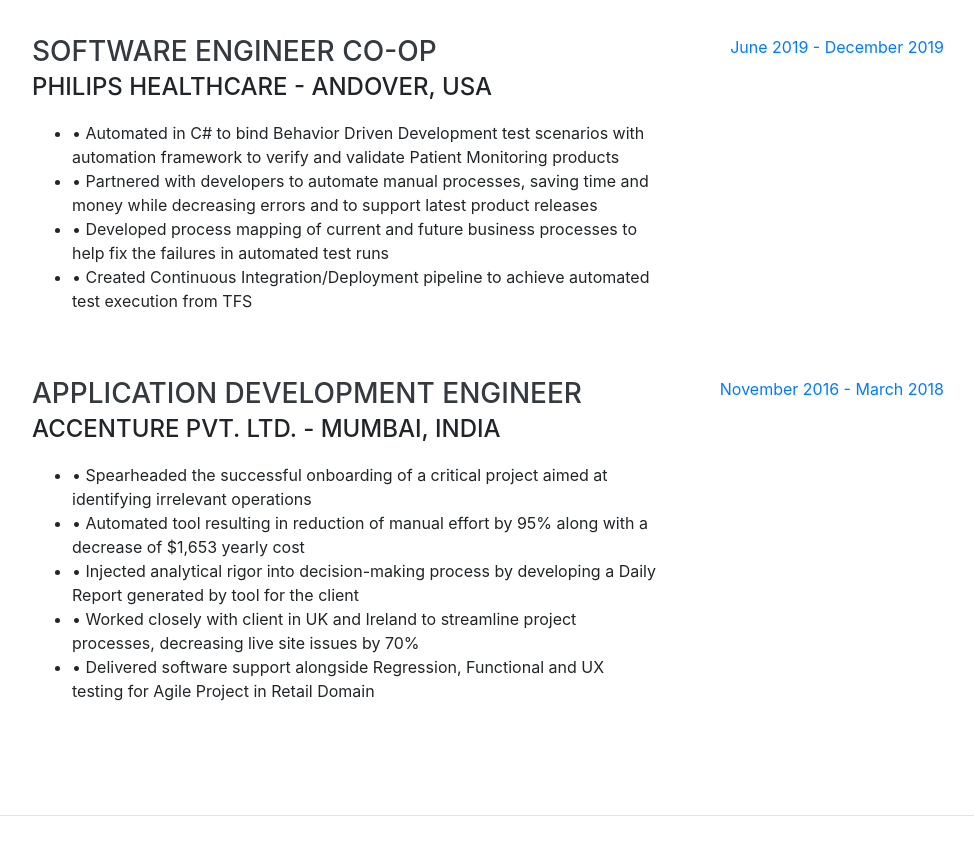
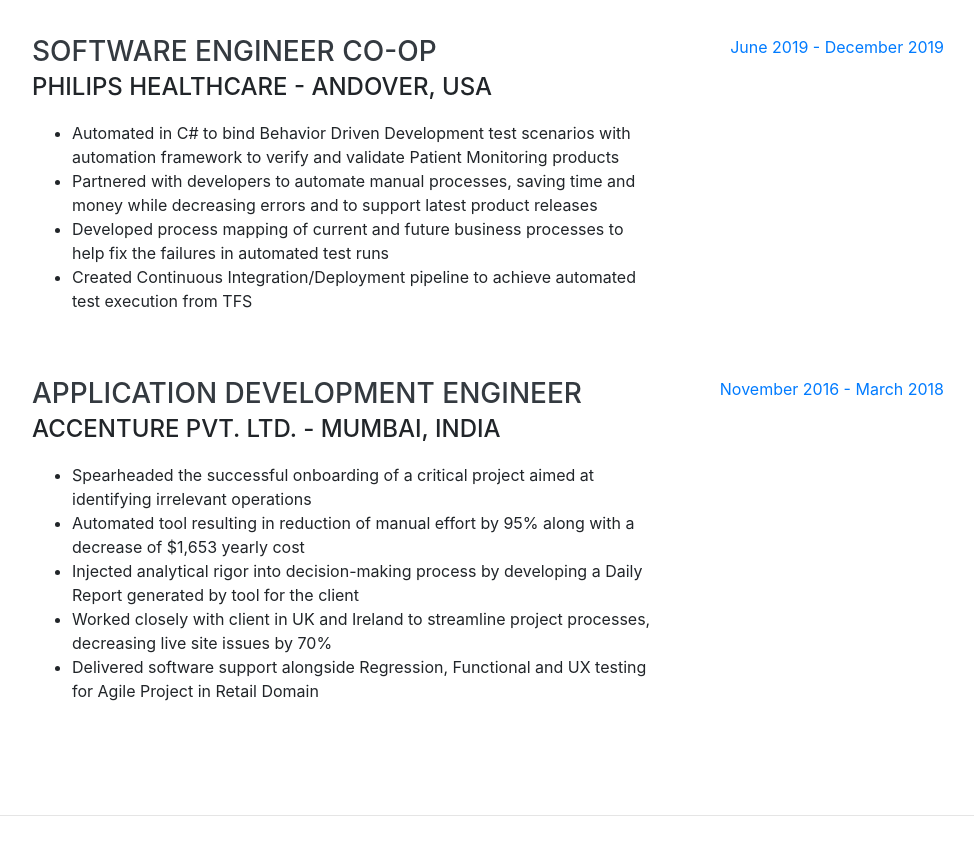
Before and after one commit to mohodhruda/mohodhruda.github.io, a website with bundled scripts: page index.html in a window 1280 px wide. Shown: the part 900-1755 px from the top of the page, without its empty margins (288-1262 px from the left). Built offline with nearby package versions, Linux system fonts and the light colour scheme; a web font is replaced by a local one.

Commit message:
Update index.html
initial commit

```diff
--- a/index.html
+++ b/index.html
@@ -91,10 +91,10 @@
             <h3 class="mb-0">Software Engineer Co-op</h3>
             <div class="subheading mb-3">Philips Healthcare - Andover, USA</div>
             <ul>
-              <li>• Automated in C# to bind Behavior Driven Development test scenarios with automation framework to verify and validate Patient Monitoring products</li>
-              <li>•	Partnered with developers to automate manual processes, saving time and money while decreasing errors and to support latest product releases </li>
-              <li>•	Developed process mapping of current and future business processes to help fix the failures in automated test runs </li>
-              <li>•	Created Continuous Integration/Deployment pipeline to achieve automated test execution from TFS</li>
+              <li>Automated in C# to bind Behavior Driven Development test scenarios with automation framework to verify and validate Patient Monitoring products</li>
+              <li>Partnered with developers to automate manual processes, saving time and money while decreasing errors and to support latest product releases </li>
+              <li>Developed process mapping of current and future business processes to help fix the failures in automated test runs </li>
+              <li>Created Continuous Integration/Deployment pipeline to achieve automated test execution from TFS</li>
             </ul>
           </div>
           <div class="resume-date text-md-right">
@@ -107,11 +107,11 @@
             <h3 class="mb-0">Application Development Engineer</h3>
             <div class="subheading mb-3">Accenture Pvt. Ltd. - Mumbai, India</div>
             <ul>
-              <li>• Spearheaded the successful onboarding of a critical project aimed at identifying irrelevant operations</li>
-              <li>•	 Automated tool resulting in reduction of manual effort by 95% along with a decrease of $1,653 yearly cost</li>
-              <li>• Injected analytical rigor into decision-making process by developing a Daily Report generated by tool for the client</li>
-              <li>• Worked closely with client in UK and Ireland to streamline project processes, decreasing live site issues by 70%</li>
-              <li>• Delivered software support alongside Regression, Functional and UX testing for Agile Project in Retail Domain</li>
+              <li>Spearheaded the successful onboarding of a critical project aimed at identifying irrelevant operations</li>
+              <li>Automated tool resulting in reduction of manual effort by 95% along with a decrease of $1,653 yearly cost</li>
+              <li>Injected analytical rigor into decision-making process by developing a Daily Report generated by tool for the client</li>
+              <li>Worked closely with client in UK and Ireland to streamline project processes, decreasing live site issues by 70%</li>
+              <li>Delivered software support alongside Regression, Functional and UX testing for Agile Project in Retail Domain</li>
             </ul>
           </div>
           <div class="resume-date text-md-right">
```
